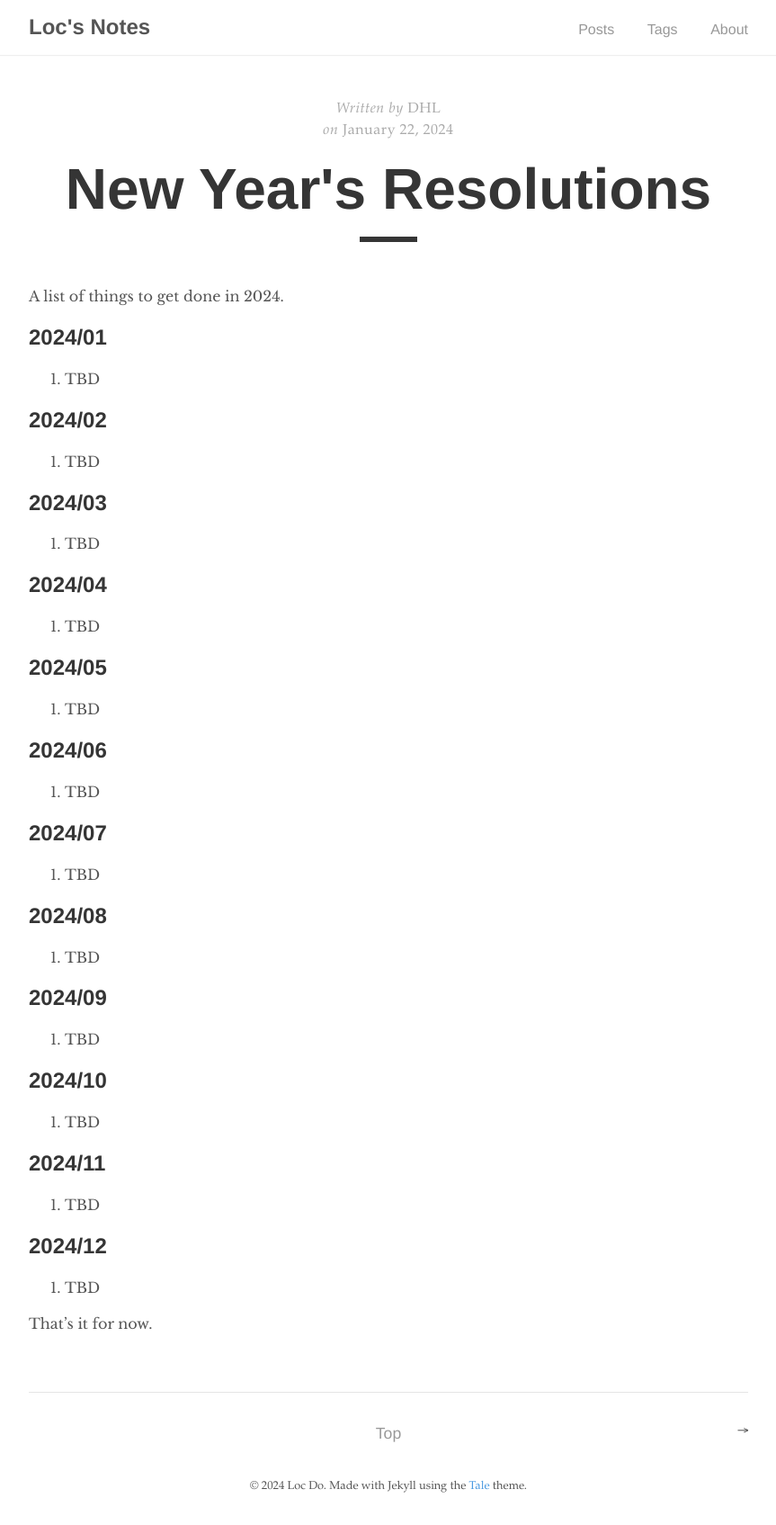
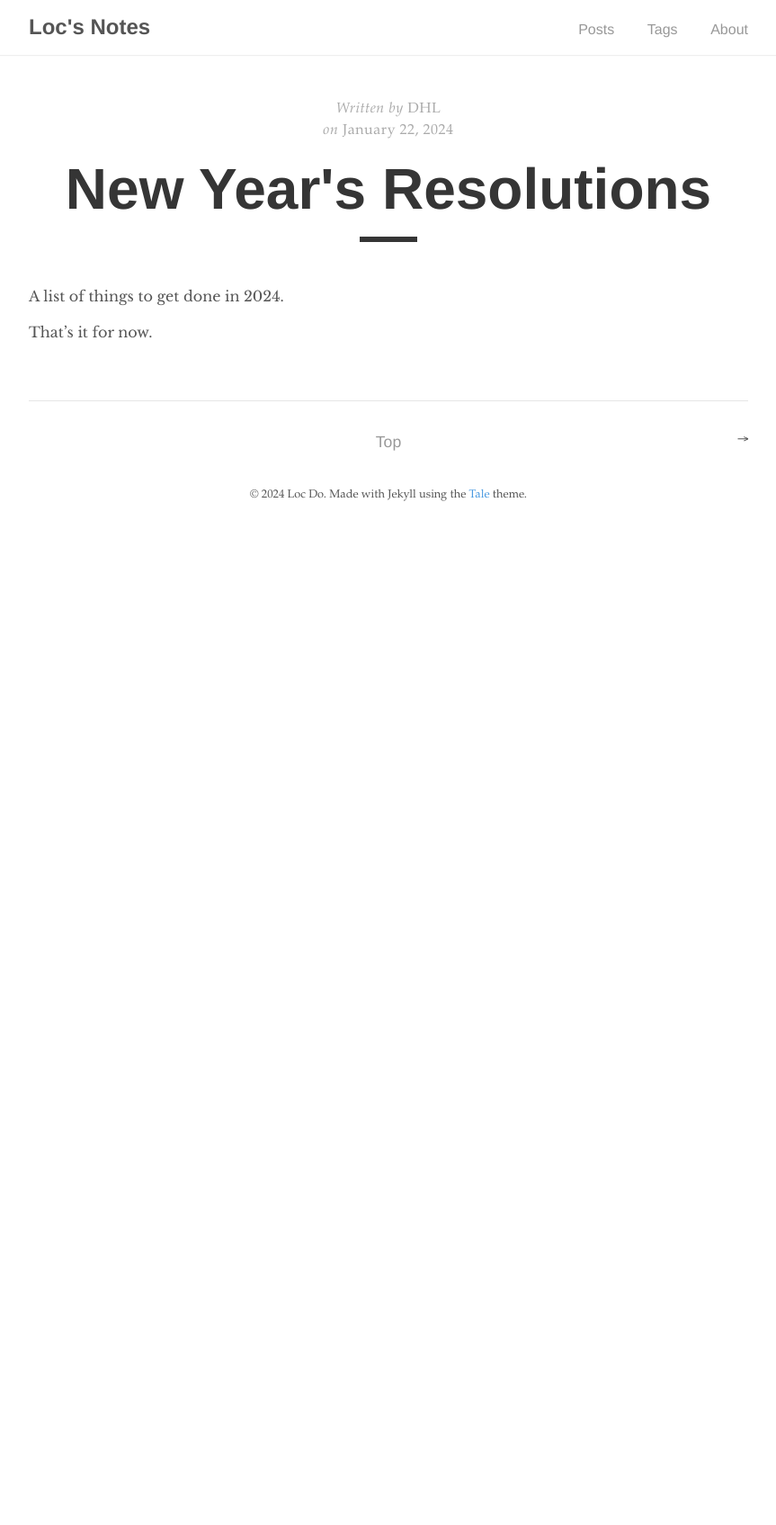
Before and after one commit to XSpring/xspring.github.io, a Jekyll site: the page built from _posts/2024-01-22-new-year's-resolutions.md, in a window 1280 px wide. Shown: the whole page at 90% size, without its empty margins (208-1071 px from the left). Built offline with Jekyll 4.4.1, drawn with Linux system fonts in a browser that asks for light colours; after the commit the page ends 900 px from its top, so only the background shows below that.

Commit message:
Fix bugs on new year resolutions page

```diff
--- a/_posts/2024-01-22-new-year's-resolutions.md
+++ b/_posts/2024-01-22-new-year's-resolutions.md
@@ -8,51 +8,4 @@ excerpt_separator: <!--more-->
 
 A list of things to get done in 2024. <!--more-->
 
-## 2024/01
-1. TBD
-
-
-## 2024/02
-1. TBD
-
-
-## 2024/03
-1. TBD
-
-
-## 2024/04
-1. TBD
-
-
-## 2024/05
-1. TBD
-
-
-## 2024/06
-1. TBD
-
-
-## 2024/07
-1. TBD
-
-
-## 2024/08
-1. TBD
-
-
-## 2024/09
-1. TBD
-
-
-## 2024/10
-1. TBD
-
-
-## 2024/11
-1. TBD
-
-
-## 2024/12
-1. TBD
-
 That's it for now.
```
